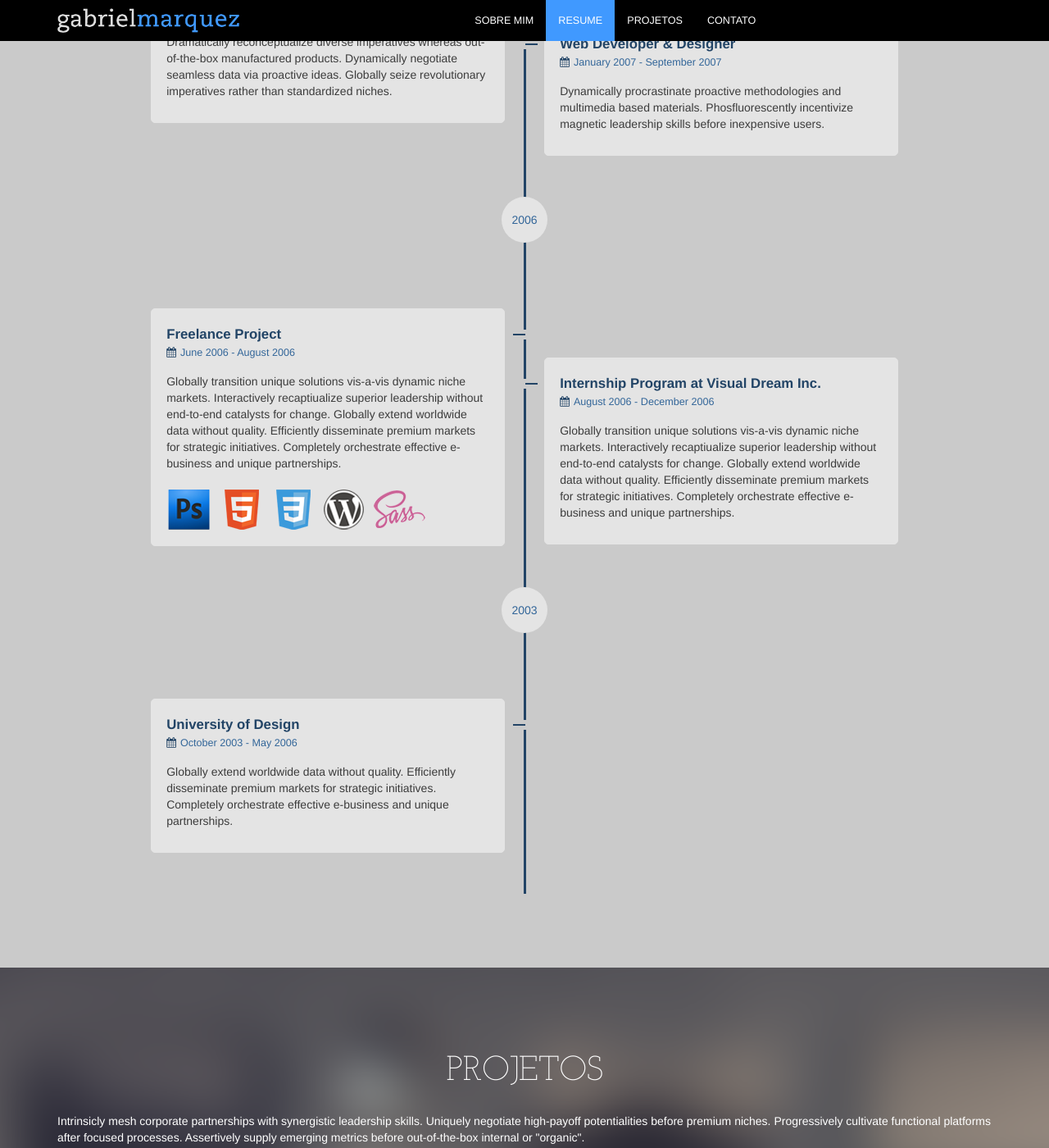
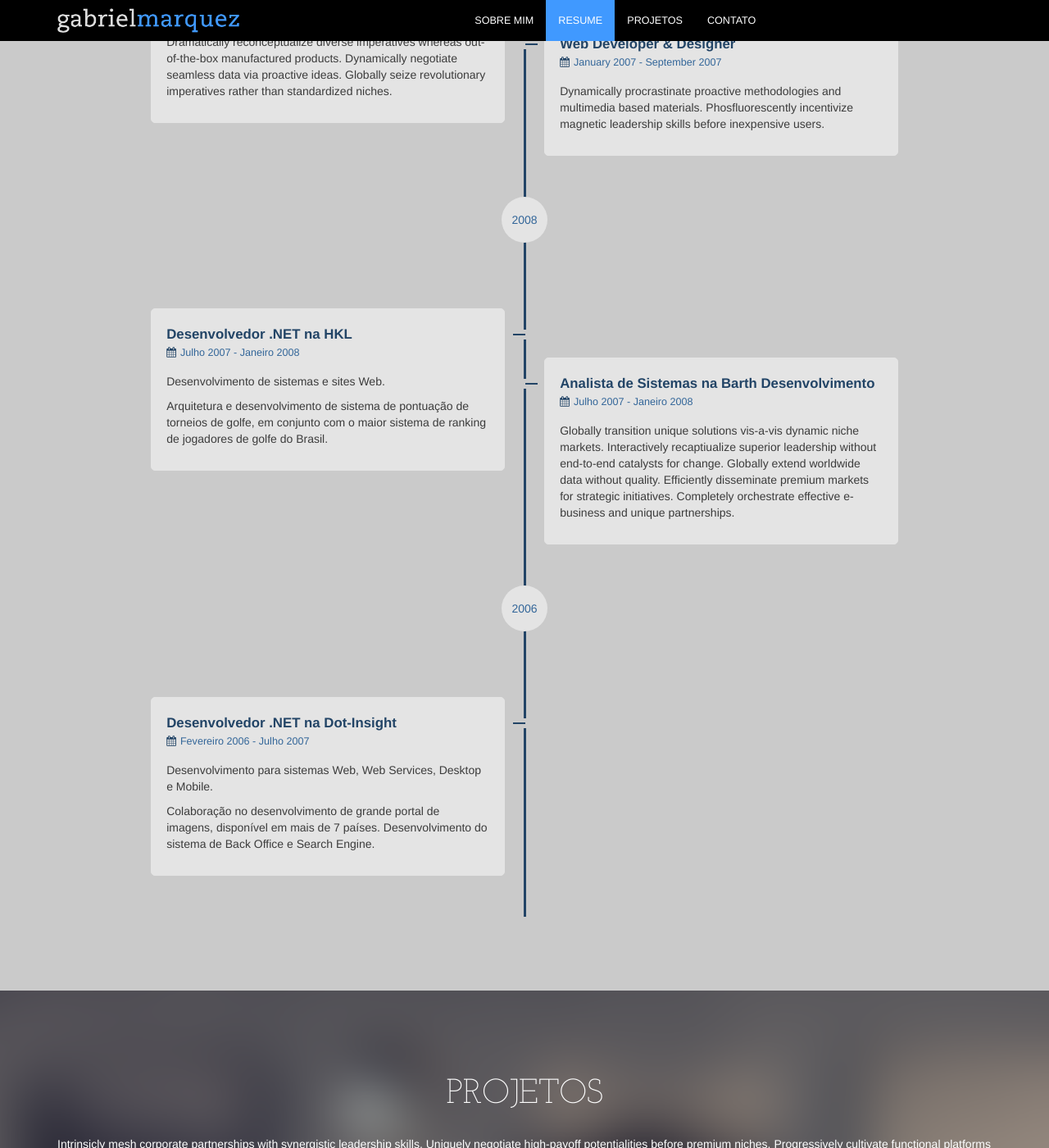
Before and after one commit to gblmarquez/gblmarquez.github.io, a Jekyll site: the page built from index.html, in a window 1280 px wide and 1400 px high, scrolled down 1744 px. Shown: the whole window at 82% size. Built offline with Jekyll 4.4.1, drawn with Linux system fonts in a browser that asks for light colours; some web fonts are replaced; Markdown is read by kramdown in place of the engine named in the settings.

Commit message:
working on resume

```diff
--- a/_includes/resume.html
+++ b/_includes/resume.html
@@ -13,25 +13,27 @@
 				<span class="month"><i class="icon icon-calendar"></i>January 2007 - September 2007</span>
 				<p>Dynamically procrastinate proactive methodologies and multimedia based materials. Phosfluorescently incentivize magnetic leadership skills before inexpensive users.</p>
 			</li>
-			<li class="year">2006</li>
+			<li class="year">2008</li>
 			<li class="event">
-				<h3 class="heading">Internship Program at Visual Dream Inc.</h3>
-				<span class="month"><i class="icon icon-calendar"></i>August 2006 - December 2006</span>
+				<h3 class="heading">Analista de Sistemas na Barth Desenvolvimento</h3>
+				<span class="month"><i class="icon icon-calendar"></i>Julho 2007 - Janeiro 2008</span>
 				<p>Globally transition unique solutions vis-a-vis dynamic niche markets. Interactively recaptiualize superior leadership without end-to-end catalysts for change. Globally extend worldwide data without quality. Efficiently disseminate premium markets for strategic initiatives. Completely orchestrate effective e-business and unique partnerships.</p>
 			</li>
 			<li class="event">
-				<h3 class="heading">Freelance Project</h3>
-				<span class="month"><i class="icon icon-calendar"></i>June 2006 - August 2006</span>
-				<p>Globally transition unique solutions vis-a-vis dynamic niche markets. Interactively recaptiualize superior leadership without end-to-end catalysts for change. Globally extend worldwide data without quality. Efficiently disseminate premium markets for strategic initiatives. Completely orchestrate effective e-business and unique partnerships.</p>
-				<figure>
+				<h3 class="heading">Desenvolvedor .NET na HKL</h3>
+				<span class="month"><i class="icon icon-calendar"></i>Julho 2007 - Janeiro 2008</span>
+				<p>Desenvolvimento de sistemas e sites Web.</p>
+				<p>Arquitetura e desenvolvimento de sistema de pontua&ccedil;&atilde;o de torneios de golfe, em conjunto com o maior sistema de ranking de jogadores de golfe do Brasil.</p>
+				<!-- <figure>
 					<img src="assets/img/skills.png" alt="Skills" />
-				</figure>
+				</figure> -->
 			</li>
-			<li class="year">2003</li>
+			<li class="year">2006</li>
 			<li class="event">
-				<h3 class="heading">University of Design</h3>
-				<span class="month"><i class="icon icon-calendar"></i>October 2003 - May 2006</span>
-				<p> Globally extend worldwide data without quality. Efficiently disseminate premium markets for strategic initiatives. Completely orchestrate effective e-business and unique partnerships.</p>
+				<h3 class="heading">Desenvolvedor .NET na Dot-Insight</h3>
+				<span class="month"><i class="icon icon-calendar"></i>Fevereiro 2006 - Julho 2007</span>
+				<p>Desenvolvimento para sistemas Web, Web Services, Desktop e Mobile.</p>
+				<p>Colabora&ccedil;&atilde;o no desenvolvimento de grande portal de imagens, dispon&iacute;vel em mais de 7 pa&iacute;ses. Desenvolvimento do sistema de Back Office e Search Engine.</p>
 			</li>
 		</ul>
 
```
Also changed, not shown: 2013-10-05-your-filename.md (deleted, +0 -3 lines).
